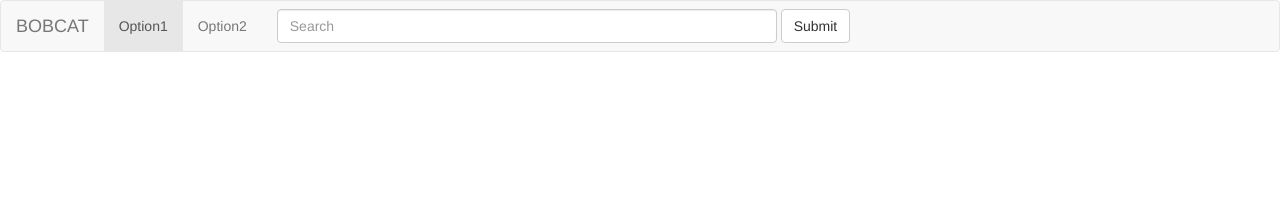
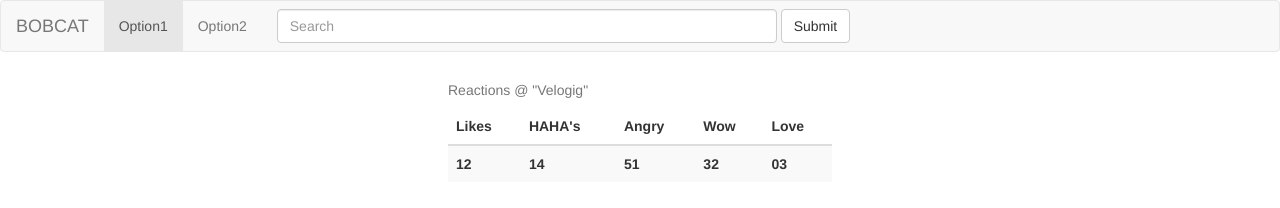
Before and after one commit to fpalio/Bobcat, a plain HTML site: page Bobcat 1.0/index.html in a window 1280 px wide. Drawn offline with nearby package versions, Linux system fonts and the light colour scheme.

Commit message:
Testing some tables to display further data

```diff
--- a/Bobcat 1.0/css/main.css
+++ b/Bobcat 1.0/css/main.css
@@ -7,3 +7,8 @@
     width: 500px;
     vertical-align: middle;
 }
+
+#table_body{
+    margin: auto;
+    max-width: 30%;
+}
--- a/Bobcat 1.0/index.html
+++ b/Bobcat 1.0/index.html
@@ -43,6 +43,32 @@
 
 
    </div>
+   <div id="table_body">
+       <table class = "table table-striped">
+           <caption>Reactions @ "Velogig"</caption>
+
+           <thead>
+           <tr>
+               <th>Likes</th>
+               <th>HAHA's</th>
+               <th>Angry</th>
+               <th>Wow</th>
+               <th>Love</th>
+           </tr>
+           </thead>
+
+           <tbody>
+           <tr>
+               <th>12</th>
+               <th>14</th>
+               <th>51</th>
+               <th>32</th>
+               <th>03</th>
+           </tr>
+           </tbody>
+
+       </table>
+   </div>
     <div id ="footer_info">
 
     </div>
--- a/Bobcat 1.0/js/main.js
+++ b/Bobcat 1.0/js/main.js
@@ -7,7 +7,6 @@ $('#search_form').submit(function () {
     return false;
 });
 
-
 $("#search_btn").click(function () {
 
     var strAdd = "<h1>";
@@ -15,3 +14,7 @@ $("#search_btn").click(function () {
     strAdd += "</h1>"
     $("#graph_body").append(strAdd);
 });
+
+
+
+//FB Function
```
